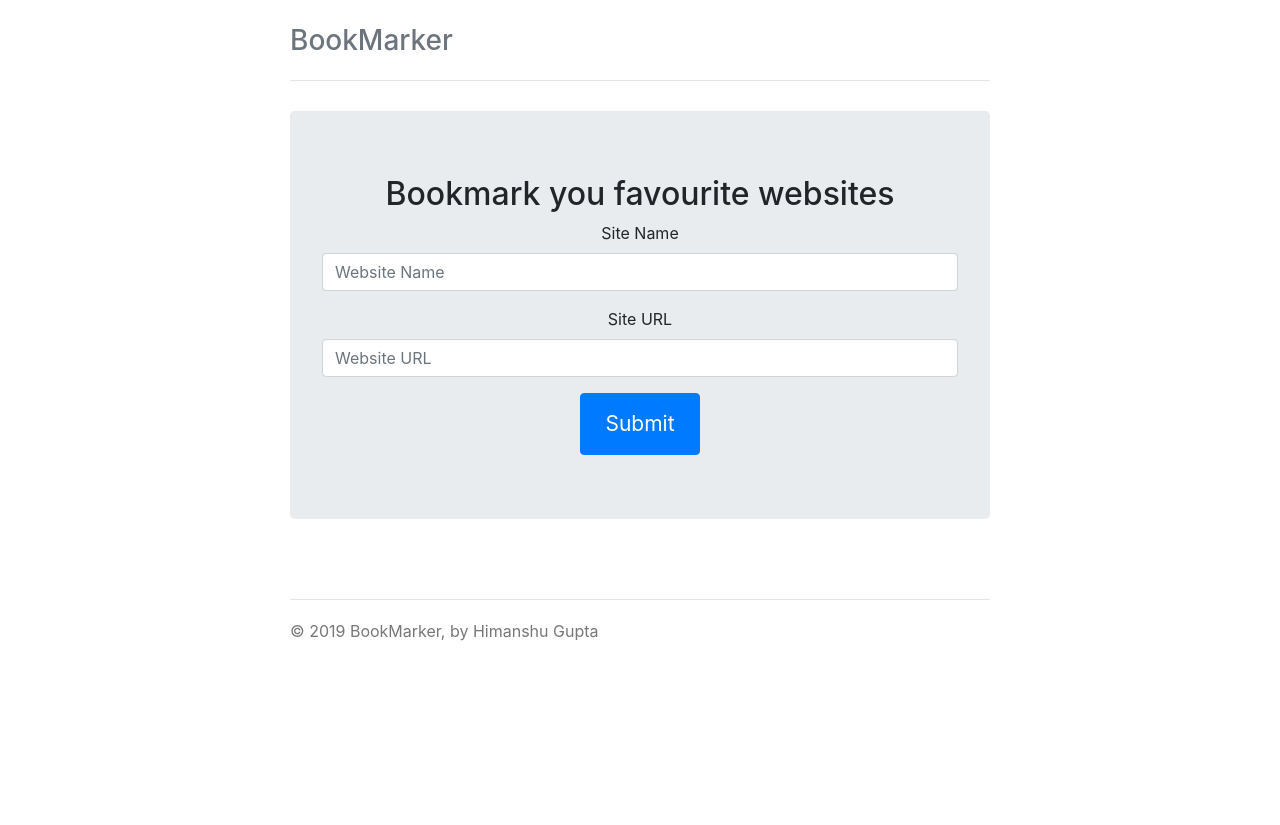
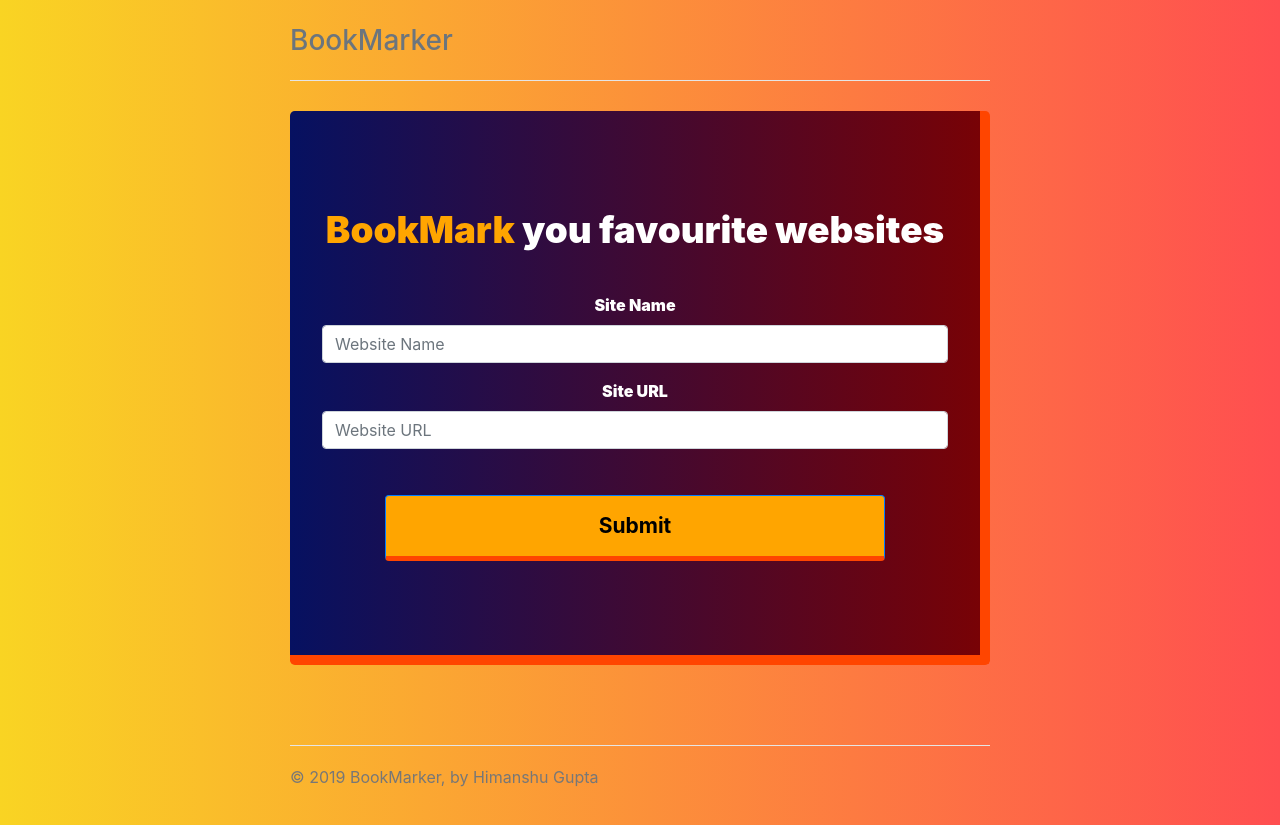
Before and after one commit to Himanshu0809/Bookmarker, a plain HTML site: page index.html in a window 1280 px wide. Before the commit the page ends 800 px from the top, so only its background shows below. Drawn offline with nearby package versions, Linux system fonts and the light colour scheme.

Commit message:
Form css

```diff
--- a/css/style.css
+++ b/css/style.css
@@ -3,6 +3,10 @@
 body {
     padding-top: 20px;
     padding-bottom: 20px;
+    background: #FF4E50;  /* fallback for old browsers */
+background: -webkit-linear-gradient(to right, #F9D423, #FF4E50);  /* Chrome 10-25, Safari 5.1-6 */
+background: linear-gradient(to right, #F9D423, #FF4E50); /* W3C, IE 10+/ Edge, Firefox 16+, Chrome 26+, Opera 12+, Safari 7+ */
+
 }
 
 /* Everything but the jumbotron gets side spacing for mobile first views */
@@ -45,11 +49,23 @@ body {
 /* Main marketing message and sign up button */
 .jumbotron {
   text-align: center;
-  border-bottom: 1px solid #e5e5e5;
+  border-bottom: 10px solid orangered;
+  background: #780206;  /* fallback for old browsers */
+    background: -webkit-linear-gradient(to right, #061161, #780206);  /* Chrome 10-25, Safari 5.1-6 */
+background: linear-gradient(to right, #061161, #780206); /* W3C, IE 10+/ Edge, Firefox 16+, Chrome 26+, Opera 12+, Safari 7+ */
+color:white;
+font-weight: 1000;
+
 }
 .jumbotron .btn {
   padding: 14px 24px;
   font-size: 21px;
+  background: orange;
+  color: black;
+  font-weight: 700;
+  margin:30px;
+  width: 80%;
+  border-bottom: 5px solid orangered;
 }
 
 /* Supporting marketing content */
@@ -75,7 +91,16 @@ body {
   }
   /* Remove the bottom border on the jumbotron for visual effect */
   .jumbotron {
-    border-bottom: 0;
+    border-bottom: 10px solid orangered;
+    border-right: 10px solid orangered;
+  }
+  .jumbotron h2{
+      font-size: 2.3em;
+      line-height: 3em;
+      font-weight: 1000;
+  }
+  .jumbotron strong{
+      color: orange;
   }
 }
 
--- a/index.html
+++ b/index.html
@@ -19,7 +19,7 @@
             <h3 class="text-muted">BookMarker</h3>
         </div>
         <div class="jumbotron">
-            <h2>Bookmark you favourite websites</h2>
+            <h2><strong>BookMark</strong> you favourite websites</h2>
             <form id="myForm">
                 <div class="form-group">
                     <label>Site Name </label>
--- a/js/main.js
+++ b/js/main.js
@@ -85,10 +85,10 @@ function fetchBookmarks() {
         var name = bookmarks[i].name;
         var url = bookmarks[i].url;
 
-        bookmarksResults.innerHTML +=  '<div class="card card-body bg-light">' +
+        bookmarksResults.innerHTML +=  '<div class="card card-body bg-light" style="padding:10px; margin:20px;">' +
                                         '<h3>' + name +
-                                        ' <a class="btn btn-primary" target="_blank" href="' + url + '"> Visit</a>' +
-                                        ' <a onclick="deleteBookmark(\'' + url + '\')" class="btn btn-danger" href="#"> Delete</a>' +
+                                        ' <a class="btn btn-primary" style="float:right; margin:5px" target="_blank" href="' + url + '"> Visit</a>' +
+                                        ' <a onclick="deleteBookmark(\'' + url + '\')" class="btn btn-danger" style="float:right;margin:5px;" href="#"> Delete</a>' +
                                         '</h3>' +
                                         '</div>';
 
```
Lines whose indentation alone changed are shown as unchanged.
